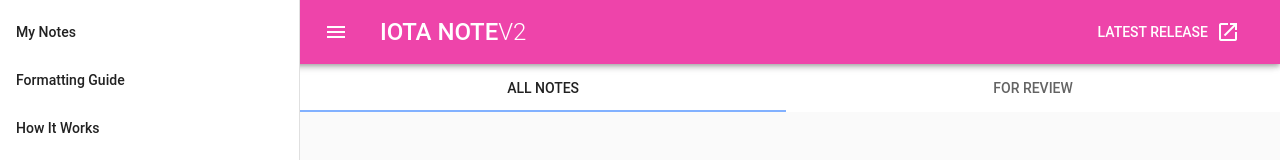
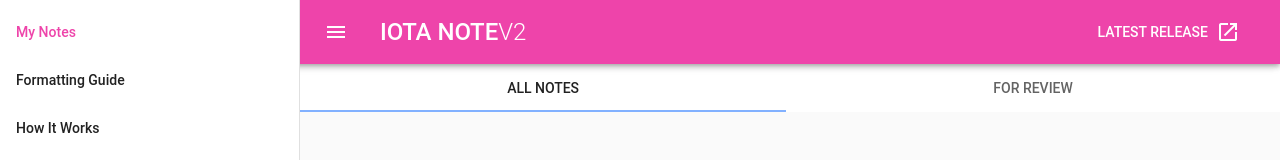
Before and after one commit to mccabiles/iota-note-v2, a Vue app: page / in a window 1280 px wide. Shown: the top 160 px of the page. Built offline with nearby package versions, Linux system fonts and the light colour scheme; a small style sheet from the web is missing.

Commit message:
Add navigation to index

```diff
--- a/src/components/AppNavigation.vue
+++ b/src/components/AppNavigation.vue
@@ -3,7 +3,7 @@
     <v-list>
       <template v-for="(link, i) in links" >
         <v-spacer v-if="link.spacer" :key="i"/>
-        <v-list-tile v-else :key="i">
+        <v-list-tile v-else :key="i" :to="link.to">
           {{ link.text }}
         </v-list-tile>
       </template>
@@ -13,7 +13,7 @@
 
 <script>
 const links = [
-  { text: 'My Notes', link: { name: 'home' } },
+  { text: 'My Notes', to: { name: 'index' } },
   { text: 'Formatting Guide' },
   { text: 'How It Works' },
   { spacer: true },
```
